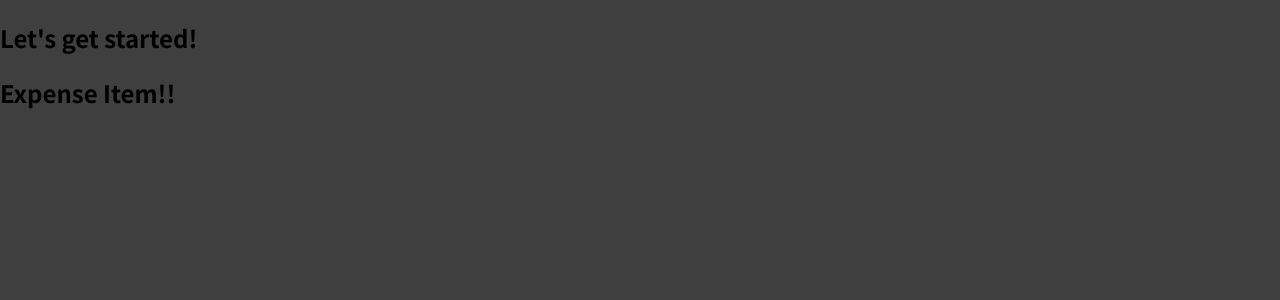
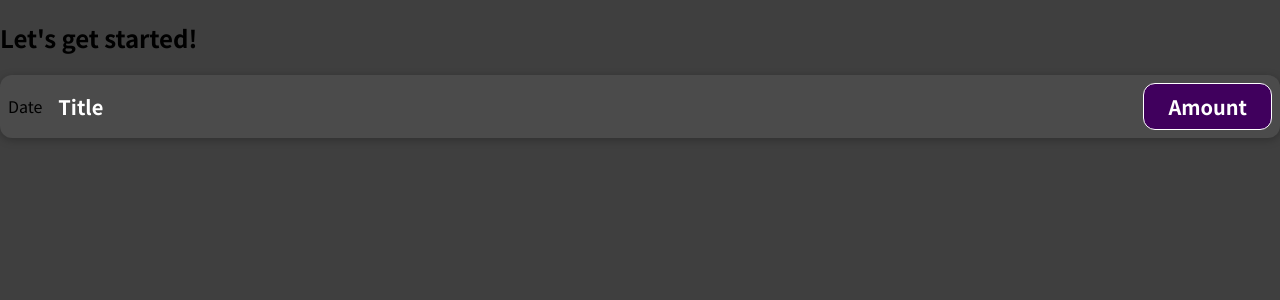
Before and after one commit to mishek029/dragoncards, a JavaScript app: page / in a window 1280 px wide. Shown: the top 300 px of the page. Built offline with nearby package versions, Linux system fonts and the light colour scheme.

Commit message:
adding css

```diff
--- /dev/null
+++ b/src/components/ExpenseItem.css
@@ -0,0 +1,56 @@
+.expense-item {
+    display: flex;
+    justify-content: space-between;
+    align-items: center;
+    box-shadow: 0 2px 8px rgba(0, 0, 0, 0.25);
+    padding: 0.5rem;
+    margin: 1rem 0;
+    border-radius: 12px;
+    background-color: #4b4b4b;
+  }
+
+  .expense-item__description {
+    display: flex;
+    flex-direction: column;
+    gap: 1rem;
+    align-items: flex-end;
+    flex-flow: column-reverse;
+    justify-content: flex-start;
+    flex: 1;
+  }
+
+  .expense-item h2 {
+    color: #3a3a3a;
+    font-size: 1rem;
+    flex: 1;
+    margin: 0 1rem;
+    color: white;
+  }
+
+  .expense-item__price {
+    font-size: 1rem;
+    font-weight: bold;
+    color: white;
+    background-color: #40005d;
+    border: 1px solid white;
+    padding: 0.5rem;
+    border-radius: 12px;
+  }
+
+  @media (min-width: 580px) {
+    .expense-item__description {
+      flex-direction: row;
+      align-items: center;
+      justify-content: flex-start;
+      flex: 1;
+    }
+
+    .expense-item__description h2 {
+      font-size: 1.25rem;
+    }
+
+    .expense-item__price {
+      font-size: 1.25rem;
+      padding: 0.5rem 1.5rem;
+    }
+  }
--- a/src/components/ExpenseItem.js
+++ b/src/components/ExpenseItem.js
@@ -1,8 +1,15 @@
+import './ExpenseItem.css';
+
 function ExpenseItem() {
-
-return <h2>Expense Item!!</h2>
-
-
+    return (
+        <div className="expense-item">
+            <div>Date</div>
+            <div className='expense-item__description'>
+                <h2>Title</h2>
+                <div className='expense-item__price'>Amount</div>
+            </div>
+        </div>
+    )
 }
 
 export default ExpenseItem;
```
